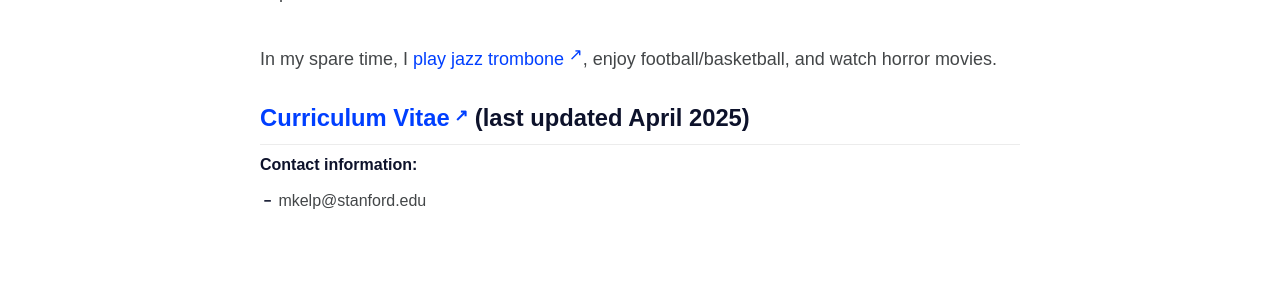
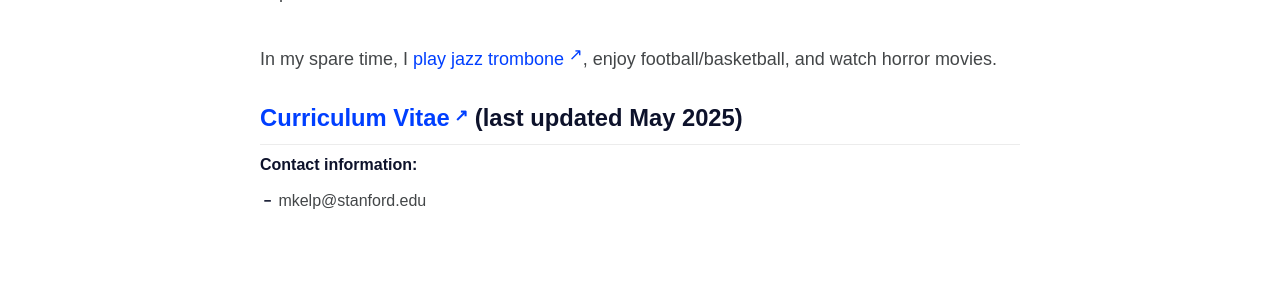
Before and after one commit to mkelp/mkelp.github.io, a Jekyll site: the page built from aboutMe.md, in a window 1280 px wide. Shown: the part 1402-1700 px from the top of the page. Built offline with Jekyll 4.4.1, drawn with Linux system fonts in a browser that asks for light colours; some web fonts are replaced.

Commit message:
may162025b

```diff
--- a/aboutMe.md
+++ b/aboutMe.md
@@ -51,7 +51,7 @@ comments: false
 </font>
 
 
-### [Curriculum Vitae]({{ site.url }}/assets/mkelpCV.pdf){:target="_blank"} (last updated April 2025)
+### [Curriculum Vitae]({{ site.url }}/assets/mkelpCV.pdf){:target="_blank"} (last updated May 2025)
 
 
 **Contact information:**
```
